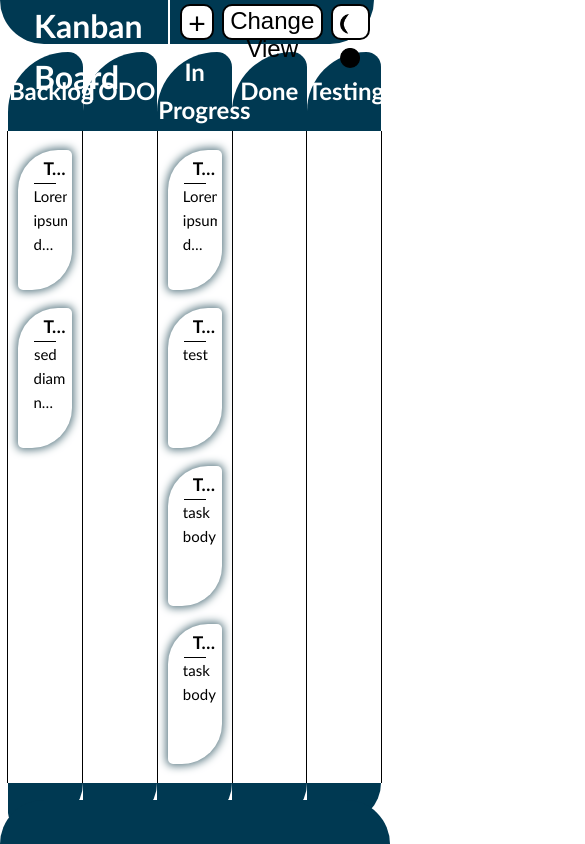
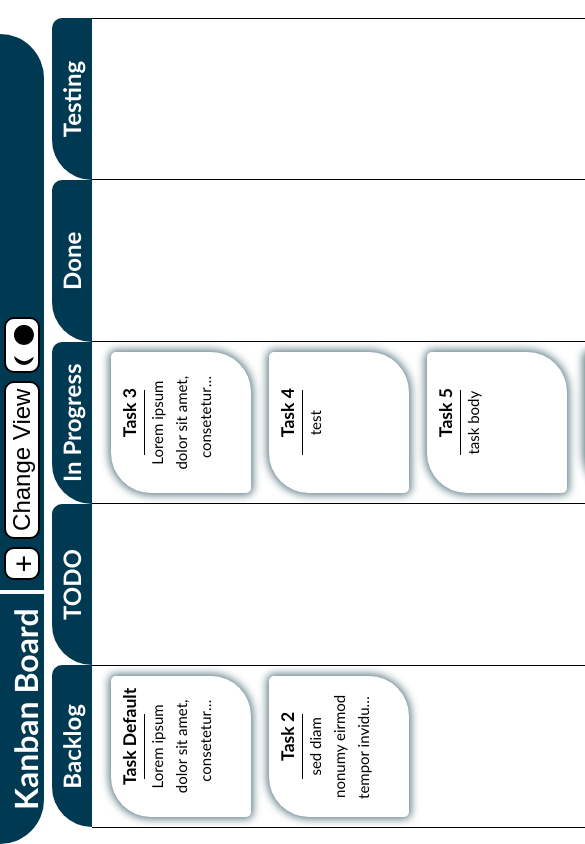
Before and after one commit to lenzloesche/kanbanboard, a Vue app: page / in a window 390 px wide. Shown: the top 844 px of the page, 585 px wide, since content can reach past the window. Built offline with nearby package versions, Linux system fonts and the light colour scheme.

Commit message:
make responsive except drag and drop

```diff
--- a/src/App.vue
+++ b/src/App.vue
@@ -16,6 +16,7 @@ export default {
       fakeTask:fakeTaskJS,
       editTask:editTaskJS,
       tasks: JSON.parse(JSON.stringify(tasksJS)),
+      isMobile: false,
     }
   },
 
@@ -28,6 +29,8 @@ export default {
     ListView,
   },
   mounted() {
+    this.checkIsMobile();
+      window.addEventListener('resize', this.checkIsMobile);
     const saved = localStorage.getItem('kanBanTasks');
     this.tasks = saved ? JSON.parse(saved) : this.tasks;
     const savedDarkMode = localStorage.getItem('kanBanDarkMode');
@@ -46,6 +49,17 @@ export default {
           localStorage.setItem('kanBanDarkMode', JSON.stringify(newList));
         },
         deep: true
+      },
+      showNewTask(newVal) {
+        if (newVal) {
+          this.$nextTick(() => {
+            const rotated = document.querySelector('.main-rotated');
+            if (rotated) {
+              rotated.scrollLeft = 0;
+              rotated.scrollTop = 0;
+            }
+          });
+        }
       }
     },
 
@@ -185,7 +199,9 @@ export default {
         this.editTask=this.tasks[this.tasks.length-1];
     },
 
-
+    checkIsMobile() {
+        this.isMobile = window.innerWidth < 800
+    },
 
     handleDelete(id){
       const taskPosition = this.tasks.findIndex((task)=>task.id===id);
@@ -201,37 +217,61 @@ export default {
     },
 
   },
+      beforeDestroy() {
+      window.removeEventListener('resize', this.checkIsMobile);
+    }
 }
 </script>
 
 <template>
-  <div  :class="{ dark: isDark }" class="main">
-    <div  class="main-child">
+  <div :class="{dark: isDark, 'main-rotated': isMobile, 'main': !isMobile, 'overflow-hidden': showNewTask}">
+    <div class="main-child">
       <topBar :handlePlusClick="handlePlusClick" :isDark="isDark" :handleDarkClick="handleDarkClick" :handleSwitchClick="handleSwitchClick"></topBar>
-      <TaskNew :newTask="editTask.id" :currentTask="editTask" :isDark="isDark" v-if="showNewTask"  @close="showNewTask = false" @delete="handleDelete(editTask.id); showNewTask = false;"/>
+      <TaskNew v-if="showNewTask" :newTask="editTask.id" :currentTask="editTask" :isDark="isDark"  @close="showNewTask = false" @delete="handleDelete(editTask.id); showNewTask = false;"/>
       <KanbanTable v-if="showBoard" :returnTask="returnTask" :onTaskDrop="onTaskDrop" :startDrag="startDrag" :handleTitleClick="handleTitleClick" :onDropColumn="onDropColumn"></KanbanTable>
       <ListView v-else :tasks="tasks" :handleTitleClick="handleTitleClick"></ListView>
-      <div class="bottom-flex">
-      </div>
+      <div v-if="!isMobile" class="bottom-flex"></div>
     </div>
   </div>
 </template>
 <style>
 
+.overflow-hidden {
+  overflow:hidden !important;
+  overflow-block:hidden !important;
+}
 
 body {
   background-color: rgb(255, 255, 255);
   user-select: none;
 }
+
 .dark body {
   background-color: black;
 }
+
 .main {
   height: 100vh;
   width:100%;
   background-color: white;
   box-sizing: border-box;
 }
+
+.main-rotated {
+    transform: rotate(-90deg)  translateX(-100%);
+    transform-origin: top left;
+    position: absolute;
+    width: 100vh;
+    height: 100vw;
+    min-width: 100vh;
+    min-height: 100vw;
+    max-width: 100vh;
+    max-height: 100vw;
+    margin:0;
+    background-color: white;
+    box-sizing: border-box;
+    overflow-block:auto;
+  }
 
 .main-child {
   width:96%;
@@ -240,14 +280,16 @@ body {
 .dark {
   background: rgb(88, 96, 103);
 }
+
 .margin-left {
   margin-left: 20px;
 }
+
 .bottom-flex {
     position: fixed;
     margin-top: auto;
-    bottom:0;
-    left:0;
+    bottom:0px;
+    left:0px;
     width: 100%;
     height: 44px;
     background-color: rgb(0, 57, 82);
@@ -256,16 +298,19 @@ body {
     justify-content: flex-start;
     margin-top: 8px;
 }
+
 .dark .bottom-flex{
   color:white;
   background-color: rgb(31, 37, 39);
 }
+
 .horizontal-line {
   height: 1px;
   background-color: rgb(0, 0, 0);
   width: 50%;
   align-self: center;
 }
+
 .dark .horizontal-line {
   background-color: white;
 }
--- a/src/components/taskNew.vue
+++ b/src/components/taskNew.vue
@@ -170,7 +170,7 @@ option:checked {
 .task-display {
     width:600px;
     height:400px;
-    position: fixed;
+    position: sticky;
     display: flex;
     flex-direction: column;
     background-color: rgba(255, 250, 250,0);
@@ -184,13 +184,12 @@ option:checked {
     position: fixed;
     top: 0;
     left: 0;
-    width: 100vw;
-    height: 100vh;
+    width: 100%;
+    height: 100%;
     background: rgba(0, 0, 0, 0.4);
     display: flex;
     justify-content: center;
     align-items: center;
     z-index: 1000;
-
 }
 </style>
--- a/src/components/topBar.vue
+++ b/src/components/topBar.vue
@@ -21,7 +21,7 @@ export default{
       <h1 class="website-title"> Kanban Board</h1>
       <div class="vertical-line"></div>
       <Button @button-click="handlePlusClick" :buttonSize="30" >+</Button>
-      <Button @button-click="handleSwitchClick" :buttonSize="24" >Change View</Button>
+      <Button @button-click="handleSwitchClick" :buttonSize="24" class="change-view" >Change View</Button>
       <Button @button-click="handleDarkClick" :buttonSize="30">
         <img v-if="!isDark" src="./../assets/moon_dark.png" height="20" alt="Mond"/>
         <img v-if="!isDark" src="./../assets/sun_dark.png" height="20" alt="Sonne"/>
@@ -42,16 +42,24 @@ export default{
     justify-content: flex-start;
     margin-bottom: 8px;
 }
+
 .dark .top-flex{
   color:white;
   background-color: rgb(39, 43, 48);
 }
+
 .website-title{
   padding-left: 34px;
   font-size:xx-large;
   font-weight: bold;
   color:white;
+  overflow: hidden;
 }
+
+.change-view{
+  overflow: hidden;
+}
+
 .vertical-line {
   width: 4px;
   margin-left: 14px;
```
Also changed, not shown: src/App copy 2.vue (deleted, +0 -81 lines), src/App copy.vue (deleted, +0 -39 lines), src/components/kanbanTable.vue (+7 -4 lines).
